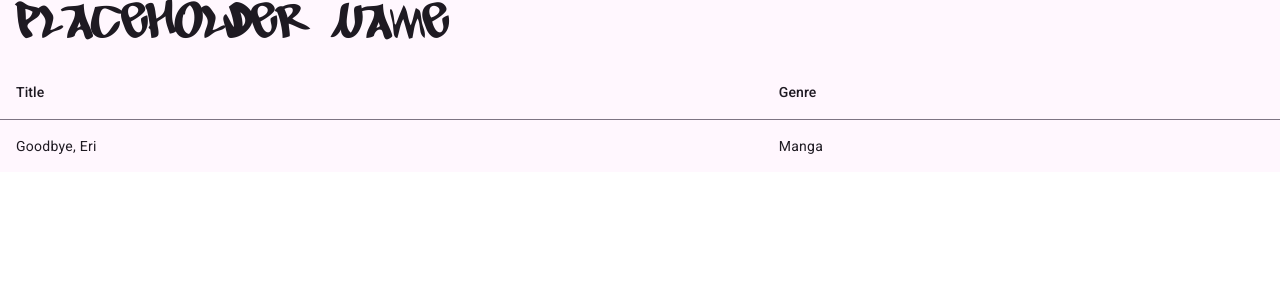
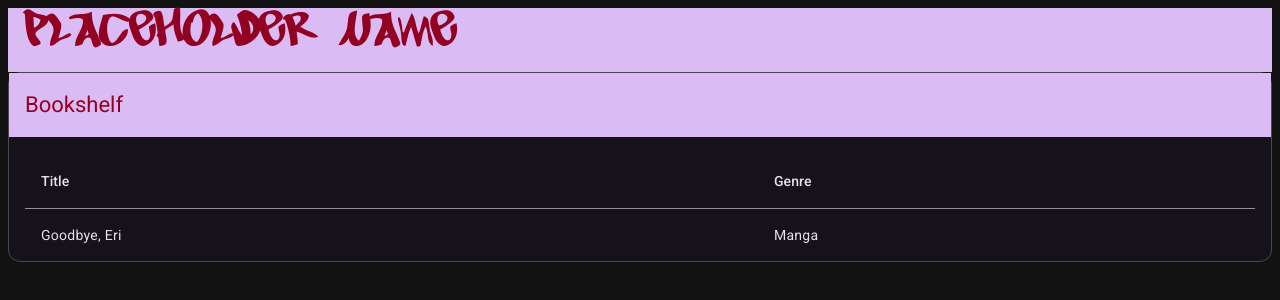
Before and after one commit to Cozzolindo/java-crud, an Angular app in the folder crud-angular/: page / in a window 1280 px wide. Shown: the top 300 px of the page. Built offline with nearby package versions, Linux system fonts and the light colour scheme.

Commit message:
Added custom color to Mat-Toolbar

```diff
--- a/crud-angular/src/app/books/books-module.ts
+++ b/crud-angular/src/app/books/books-module.ts
@@ -4,6 +4,7 @@ import { CommonModule } from '@angular/common';
 import { NgModule } from '@angular/core';
 import { MatTableModule } from '@angular/material/table';
 import { BooksRoutingModule } from './books-routing-module';
+import {MatCardModule} from '@angular/material/card';
 
 
 @NgModule({
@@ -11,7 +12,8 @@ import { BooksRoutingModule } from './books-routing-module';
   imports: [
     CommonModule,
     BooksRoutingModule,
-    MatTableModule
+    MatTableModule,
+    MatCardModule
   ]
 })
 export class BooksModule { }
--- a/crud-angular/src/app/books/titles/titles.html
+++ b/crud-angular/src/app/books/titles/titles.html
@@ -1,3 +1,9 @@
+<mat-card class="example-card" appearance="outlined">
+  <mat-toolbar background:#cfc2d4>Bookshelf</mat-toolbar>
+  <mat-card-header>
+
+
+
     <table mat-table [dataSource]="titles" class="mat-elevation-z8">
 
       <!--- Note that these columns can be defined in any order.
@@ -18,3 +24,5 @@
       <tr mat-header-row *matHeaderRowDef="displayedColumns"></tr>
       <tr mat-row *matRowDef="let row; columns: displayedColumns;"></tr>
     </table>
+  </mat-card-header>
+</mat-card>
--- a/crud-angular/src/app/books/titles/titles.scss
+++ b/crud-angular/src/app/books/titles/titles.scss
@@ -0,0 +1,4 @@
+
+table {
+  width: 100%;
+}
--- a/crud-angular/src/app/books/titles/titles.ts
+++ b/crud-angular/src/app/books/titles/titles.ts
@@ -1,10 +1,13 @@
 import { Component } from '@angular/core';
 import { Books } from '../model/books';
 import { MatTableModule } from '@angular/material/table';
+import {MatCardModule} from '@angular/material/card';
+import {MatToolbarModule} from '@angular/material/toolbar';
+import {MatIconModule} from '@angular/material/icon';
 
 @Component({
   selector: 'app-titles',
-  imports: [MatTableModule],
+  imports: [MatTableModule, MatCardModule, MatToolbarModule, MatIconModule],
   templateUrl: './titles.html',
   styleUrl: './titles.scss'
 })
--- a/crud-angular/src/assets/styles/stylestheme.css
+++ b/crud-angular/src/assets/styles/stylestheme.css
@@ -1,7 +1,7 @@
 /* Note: Color palettes are generated from primary: #560591, error: #DC143C */
 html {
   /* COLOR SYSTEM VARIABLES */
-  color-scheme: light;
+  color-scheme: dark;
 
   /* Primary palette variables */
   --mat-sys-primary: light-dark(#7e3db9, #deb7ff);
--- a/crud-angular/src/styles.scss
+++ b/crud-angular/src/styles.scss
@@ -12,9 +12,8 @@
   src: url('./assets/fonts/Tobec___.ttf') format('truetype');
 }
 
-html, body { height: 100%; }
 
-body,
+body { height: 100%; }
 
 h1{
   margin: 0;
@@ -22,5 +21,9 @@ h1{
   font-size: xx-large;
 }
 
-html, body { height: 100%; }
-//body { margin: 0; font-family: Roboto, "Helvetica Neue", sans-serif; }
+:root {
+  @include mat.toolbar-overrides((
+    container-background-color: #dabbf3,
+    container-text-color: #920022,
+  ));
+}
```
Lines whose indentation alone changed are shown as unchanged.
